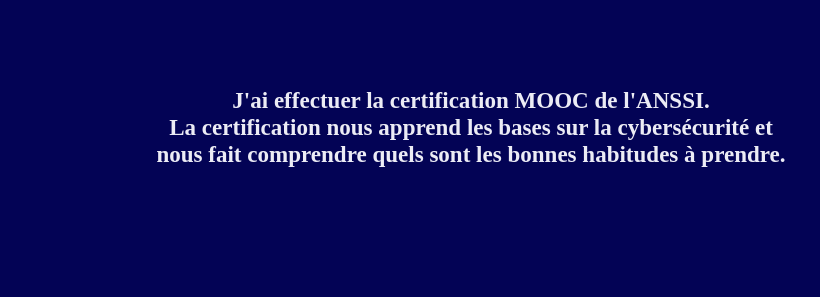
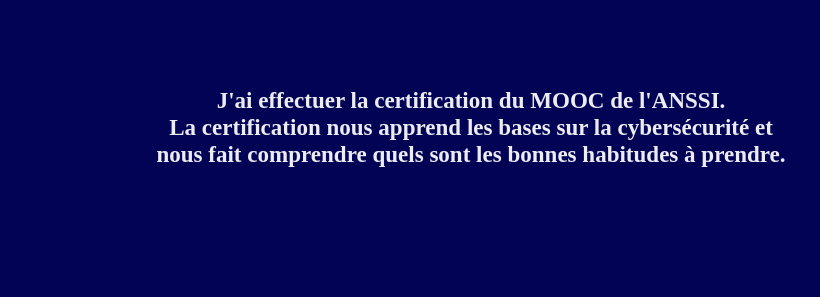
Before and after one commit to IntraXtra/Mon-Site, a plain HTML site: page competences.html in a window 1280 px wide. Shown: the part 1903-2200 px from the top of the page, 334-1154 px from the left. Drawn offline with nearby package versions, Linux system fonts and the light colour scheme; a web font is replaced by a local one.

Commit message:
test
scdcdc

```diff
--- a/competences.html
+++ b/competences.html
@@ -86,7 +86,7 @@
                                         </td>
                                         <td><h4>
 
-                                        J'ai effectuer la certification MOOC de l'ANSSI.
+                                        J'ai effectuer la certification du MOOC de l'ANSSI.
                                         <br> La certification nous apprend les bases sur la cybersécurité et nous fait comprendre quels sont les bonnes habitudes à prendre.
                                         </h4>
                                         </td>
```
